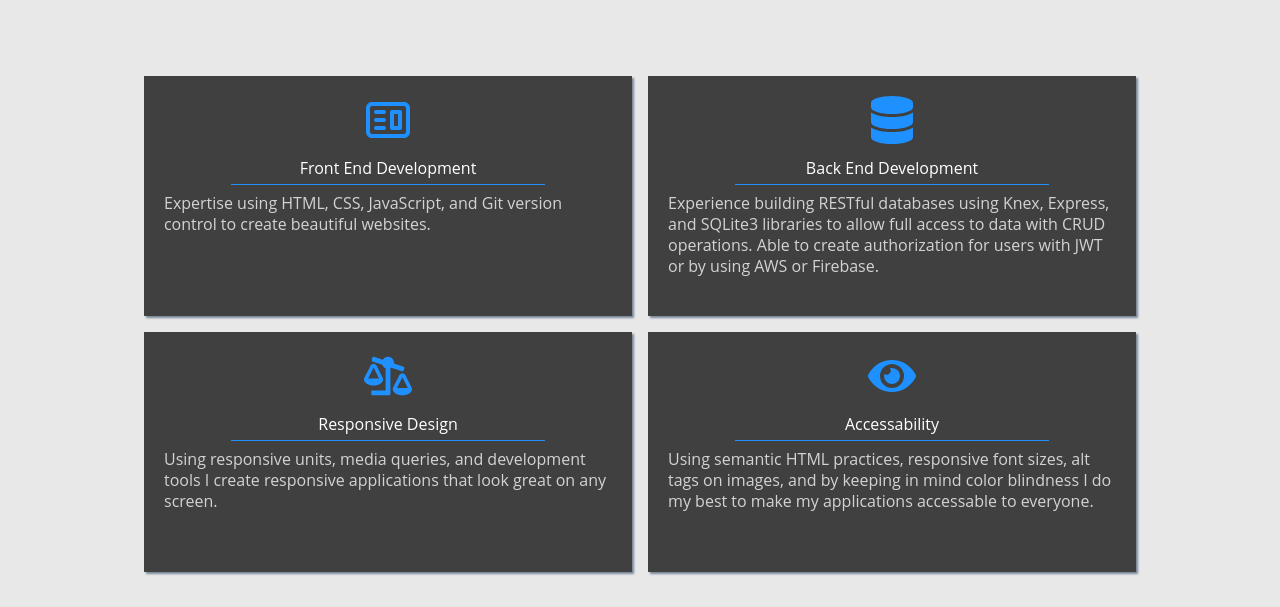
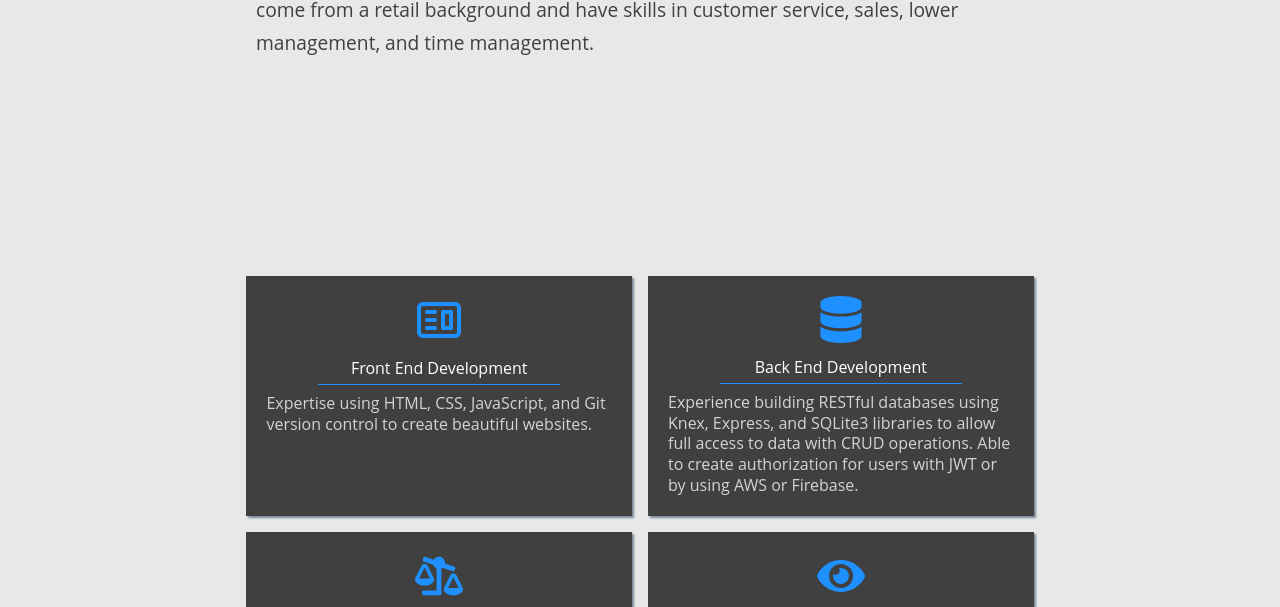
Before and after one commit to robert-petersen/Portfolio2, a React (Create React App) app: page / in a window 1280 px wide. Shown: the part 1703-2310 px from the top of the page. Built offline with nearby package versions, Linux system fonts and the light colour scheme.

Commit message:
changed about styles

```diff
--- a/src/components/About/AboutElements.js
+++ b/src/components/About/AboutElements.js
@@ -9,17 +9,19 @@ export const AboutContainer = styled.section`
   min-height: calc( 100vh - 60px );
   background-color: #e8e8e8;
   display: flex;
-  justify-content: space-evenly;
+  flex-direction: column;
+  justify-content: center;
   align-items: center;
+  padding-top: 10%;
+  padding-bottom: 15%;
 
-  @media screen and (max-width: 1500px) {
-    flex-direction: column;
-    justify-content: center;
+  @media screen and (max-width: 800px) {
+    padding-bottom: 0;
   }
 `
 
 export const AboutLeftContainer = styled.div`
-  width: 42%;
+  width: 60%;
   display: flex;
   flex-direction: column;
   justify-content: space-evenly;
@@ -27,7 +29,7 @@ export const AboutLeftContainer = styled.div`
   color: #262626;
 
   @media screen and (max-width: 1500px) {
-    width: 80%;
+    width: 60%;
   }
 `
 
@@ -118,7 +120,8 @@ export const LeftBottom = styled.div`
 `
 
 export const AboutRightContainer = styled.div`
-  width: 42%;
+  width: 50%;
+  padding-top: 10%;
   display: flex;
   flex-direction: column;
   justify-content: space-evenly;
@@ -126,7 +129,7 @@ export const AboutRightContainer = styled.div`
   color: #262626;
 
   @media screen and (max-width: 1500px) {
-    width: 100%;
+    width: 80%;
     flex-direction: column;
     margin-bottom: 20vh;
   }
```
